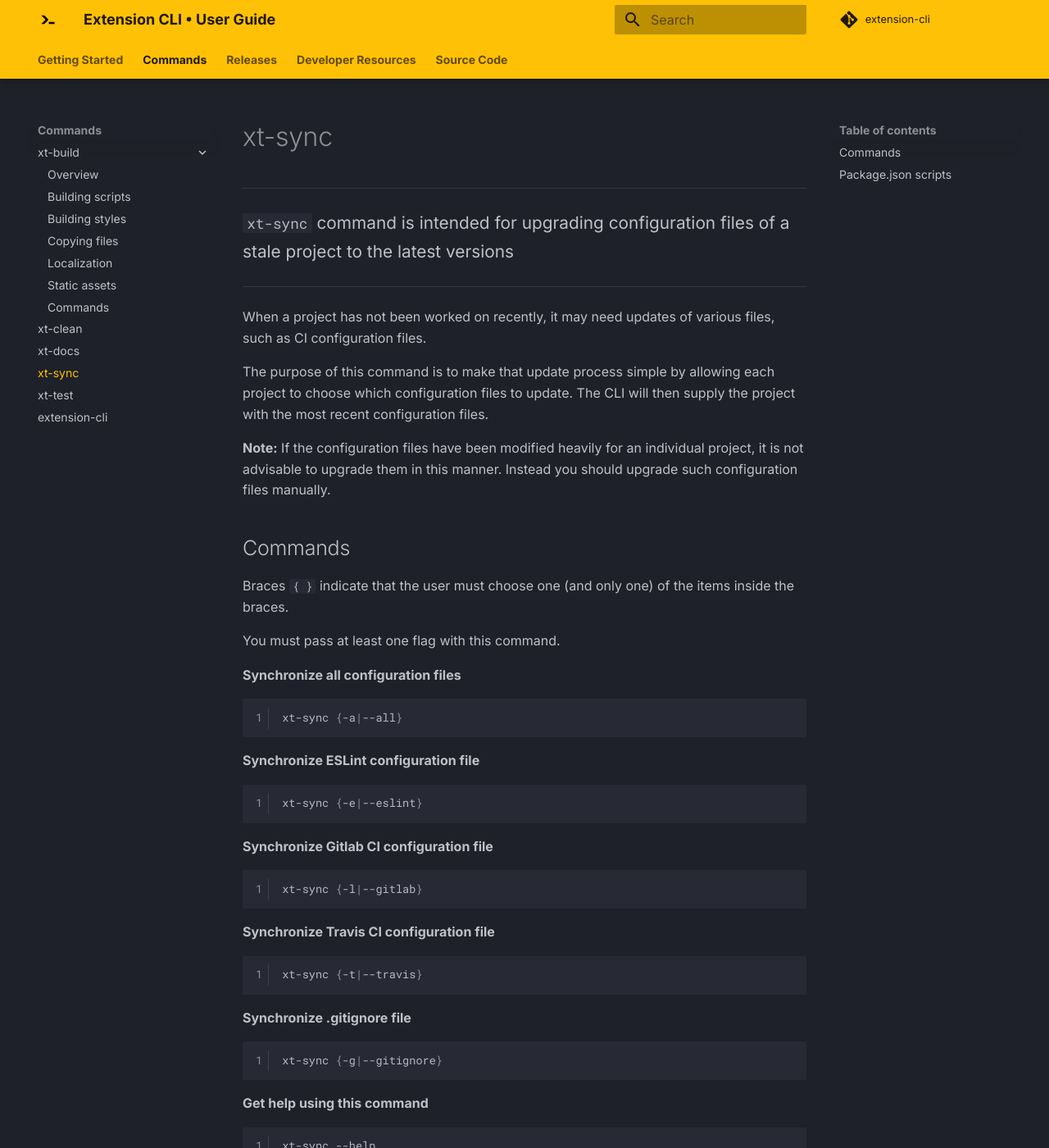
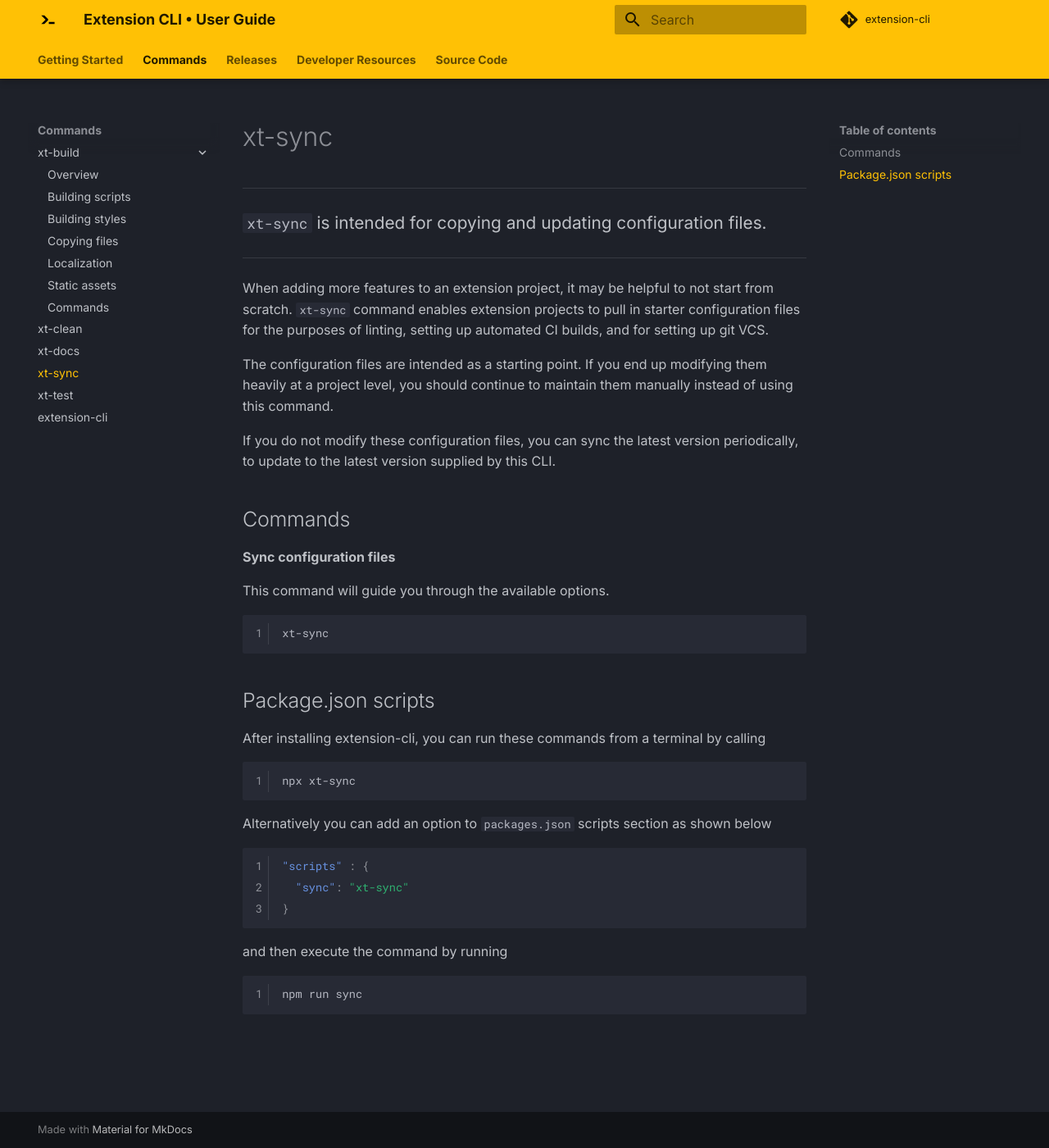
Before and after one commit to MobileFirstLLC/extension-cli, an MkDocs documentation site: the page built from guide/06-xt-sync.md, in a window 1280 px wide and 1400 px high. Shown: the whole window at 82% size. Built offline with MkDocs 1.6.1 and Material for MkDocs 9.7.7, drawn with Linux system fonts in a browser that asks for light colours; comment, search, counter and statistics services are not loaded; some of the changed text lies outside the part shown.

Commit message:
feat(xt-sync): change command to prompt with options; update relevant docs

````diff
--- a/guide/06-xt-sync.md
+++ b/guide/06-xt-sync.md
@@ -3,75 +3,53 @@
 
 * * *
 
-<p class='page-intro'><code>xt-sync</code> command is intended for upgrading configuration files of
-a stale project to the latest versions</p>
+<p class='page-intro'><code>xt-sync</code> is intended for copying and updating
+configuration files.</p>
 
 * * *
 
-When a project has not been worked on recently, it may need updates of
-various files, such as CI configuration files.
+When adding more features to an extension project, it may be helpful
+to not start from scratch. `xt-sync` command enables extension projects
+to pull in starter configuration files for the purposes of linting,
+setting up automated CI builds, and for setting up git VCS.
 
-The purpose of this command is to make that update process simple by
-allowing each project to choose which configuration files to update.
-The CLI will then supply the project with the most recent configuration
-files.
+The configuration files are intended as a starting point. If you
+end up modifying them heavily at a project level, you should continue
+to maintain them manually instead of using this command.
 
-**Note:** If the configuration files have been modified heavily for
-an individual project, it is not advisable to upgrade them in this manner.
-Instead you should upgrade such configuration files manually.
+If you do not modify these configuration files, you can sync the
+latest version periodically, to update to the latest version supplied
+by this CLI.
 
 ## Commands
 
-Braces `{ }` indicate that the user must choose one (and only one) of the items inside the braces.
+**Sync configuration files**
 
-You must pass at least one flag with this command.
-
-
-**Synchronize all configuration files**
+This command will guide you through the available options.
 
 ```bash
-xt-sync {-a|--all}
+xt-sync
 ```
 
-**Synchronize ESLint configuration file**
-
-```bash
-xt-sync {-e|--eslint}
-```
-
-**Synchronize Gitlab CI configuration file**
-
-```bash
-xt-sync {-l|--gitlab}
-```
-
-**Synchronize Travis CI configuration file**
-
-```bash
-xt-sync {-t|--travis}
-```
-
-**Synchronize .gitignore file**
-
-```bash
-xt-sync {-g|--gitignore}
-```
-
-**Get help using this command**
-
-```bash
-xt-sync --help
-```
 
 ## Package.json scripts
 
-After installing extension-cli, you can run these commands from a terminal using `npx xt-sync --all`.
+After installing extension-cli, you can run these commands from a terminal by calling
 
-Or you can add an option to `packages.json` scripts section and then execute the command as `npm run sync`.
-See example below.
+```bash
+npx xt-sync
+```
+
+Alternatively you can add an option to `packages.json` scripts section as shown below
 
 ```json
-"scripts":{
-  "sync": "xt-sync --all"
+"scripts" : {
+  "sync": "xt-sync"
 }
 ```
+
+and then execute the command by running
+
+```bash
+npm run sync
+```
````
Also changed, not shown: 3 other files.
